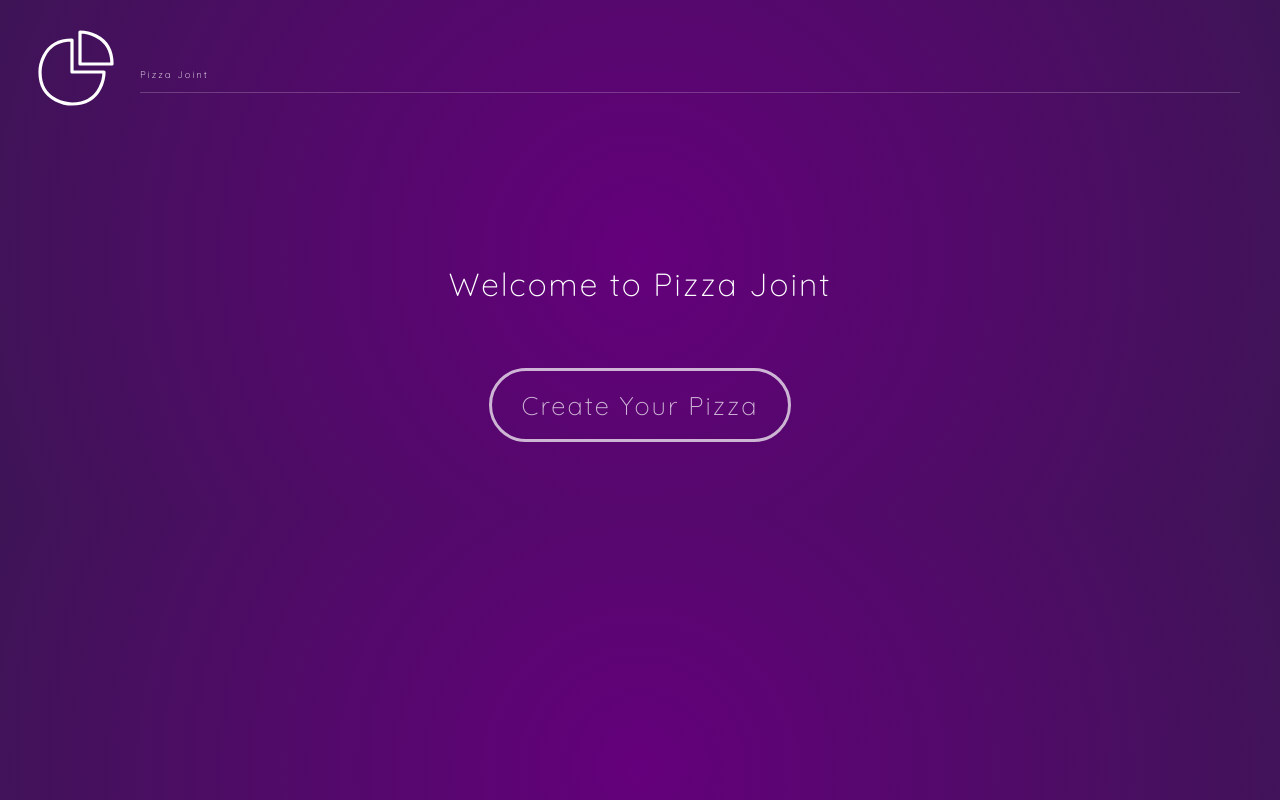
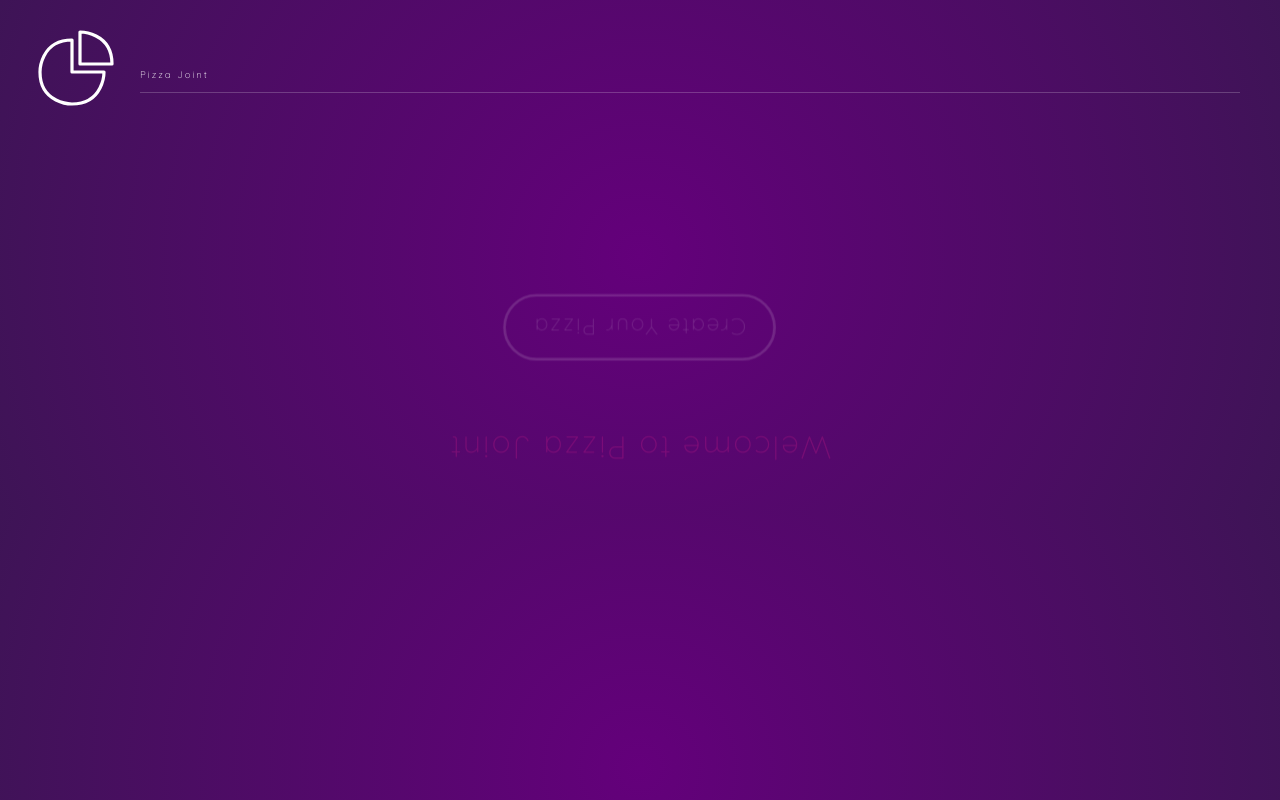
Before and after one commit to AxelSalim/react-framer-motion, a React (Create React App) app: page / in a window 1280 px wide. Built offline with nearby package versions, Linux system fonts and the light colour scheme.

Commit message:
compréhension du fonctionnement de Framer motion

```diff
--- a/src/components/Home.js
+++ b/src/components/Home.js
@@ -1,18 +1,30 @@
 import React from 'react';
 import { Link } from 'react-router-dom';
+import { motion } from "framer-motion";
 
 const Home = () => {
+
   return (
-    <div className="home container">
-      <h2>
-        Welcome to Pizza Joint
-      </h2>
+    <motion.div className="home container"
+      animate={{ rotateZ: 180, opacity: 0.2, marginTop: 200 }}
+    >
+      <motion.h2
+        initial={{ fontSize: "1rem" }}
+        animate={{ fontSize: "2rem", color: "#ff2994" }}
+        transition={{ duration: 1 }}
+      >
+        <span className="px-2">Welcome to Pizza Joint</span>
+      </motion.h2>
+
       <Link to="/base">
-        <button>
+        <motion.button
+          initial={{ scale: 0.1 }}
+          animate={{ scale: 0.9}}
+        >
           Create Your Pizza
-        </button>
+        </motion.button>
       </Link>
-    </div>
+    </motion.div>
   )
 }
 
```
